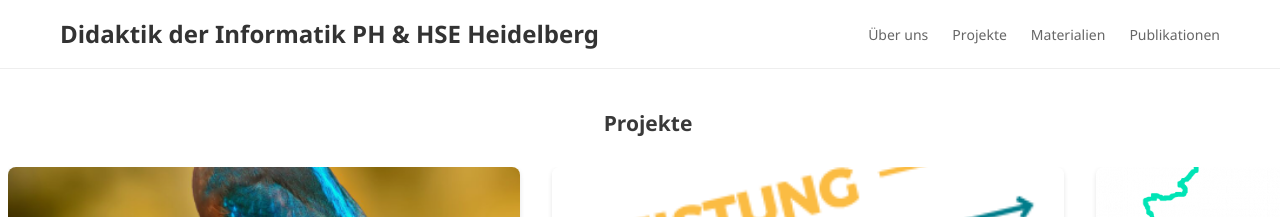
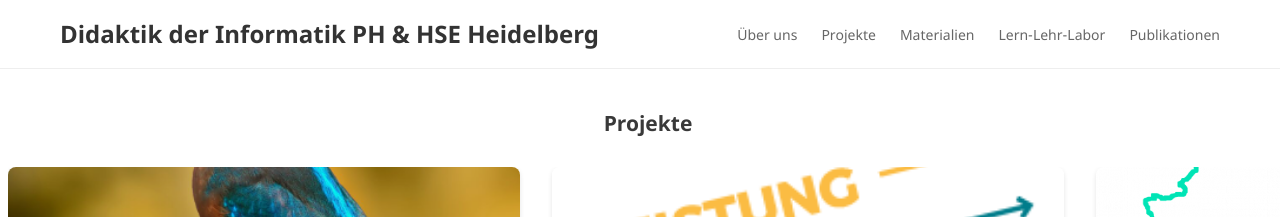
Before and after one commit to DDIHD/DDIHD.github.io, a Jekyll site: the page built from index.html, in a window 1280 px wide. Shown: the top 217 px of the page. Built offline with Jekyll 4.4.1, drawn with Linux system fonts in a browser that asks for light colours.

Commit message:
Update _config.yml

```diff
--- a/_config.yml
+++ b/_config.yml
@@ -8,5 +8,7 @@ navigation:
     url: /projects
   - title: Materialien
     url: /materials
+  - title: Lern-Lehr-Labor
+    url: /lernlehr
   - title: Publikationen
     url: /publications
```
